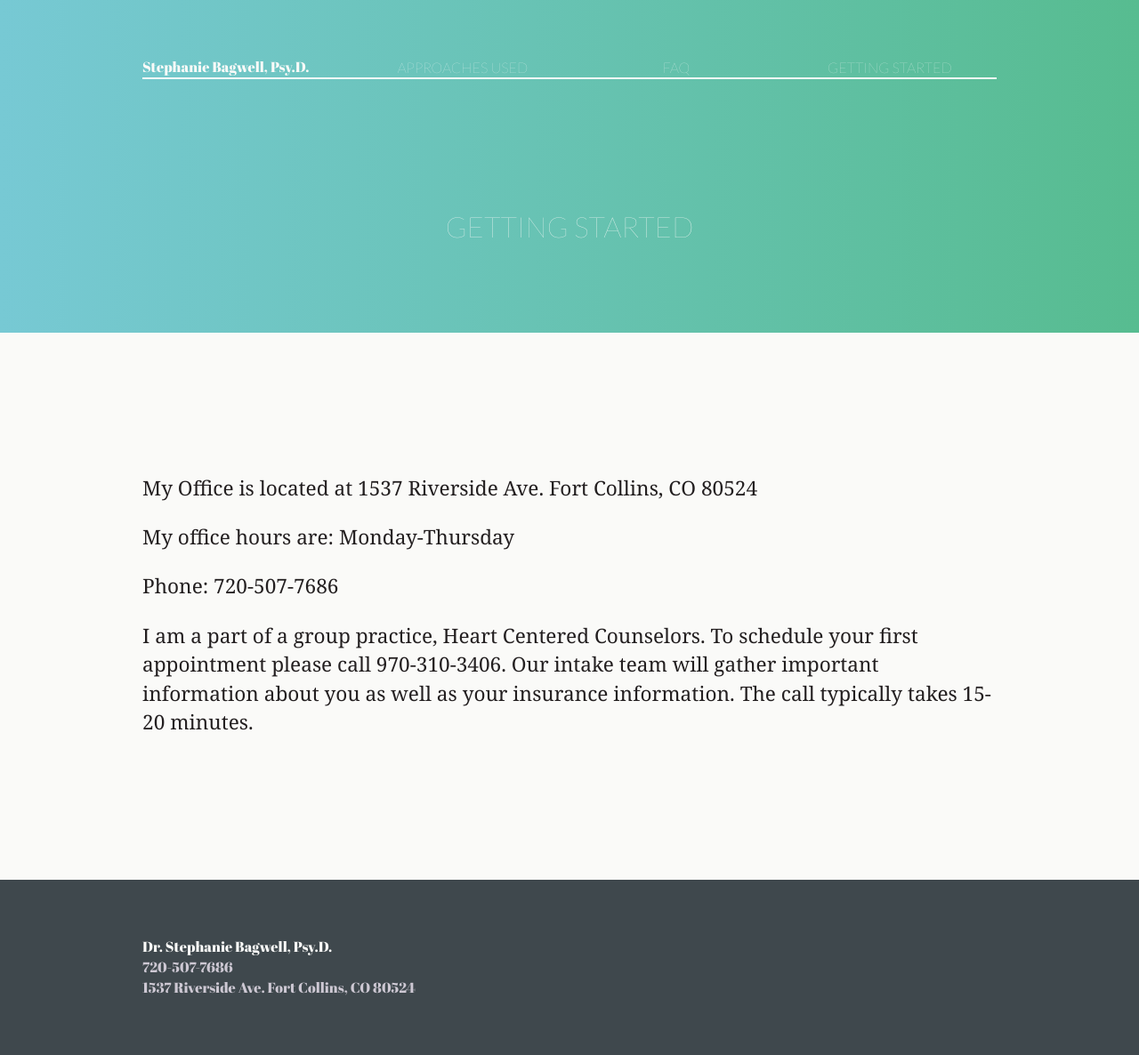
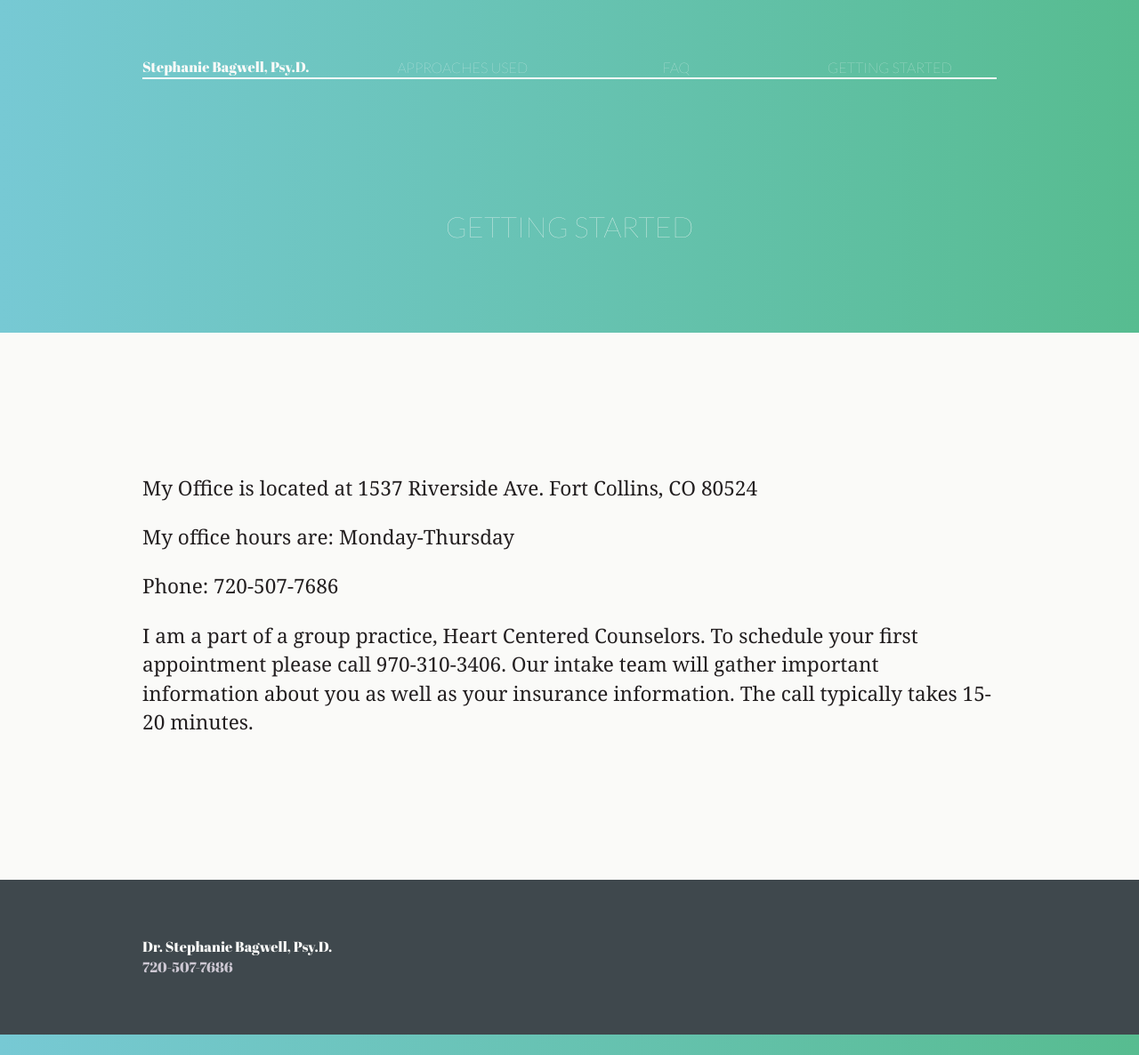
Before and after one commit to billHinderman/steph-jekyll, a Jekyll site: the page built from getting_started.md, in a window 1280 px wide. Shown: the whole page at 89% size. Built offline with Jekyll 4.4.1, drawn with Linux system fonts in a browser that asks for light colours; some web fonts are replaced.

Commit message:
Remove old address

```diff
--- a/_includes/footer.html
+++ b/_includes/footer.html
@@ -2,6 +2,5 @@
   <div class="wrapper">
     <div>Dr. Stephanie Bagwell, Psy.D.</div>
     <div class="color-cotton">720-507-7686</div>
-    <address class="color-cotton">1537 Riverside Ave. Fort Collins, CO 80524</address>
   </div>
 </footer>
```
